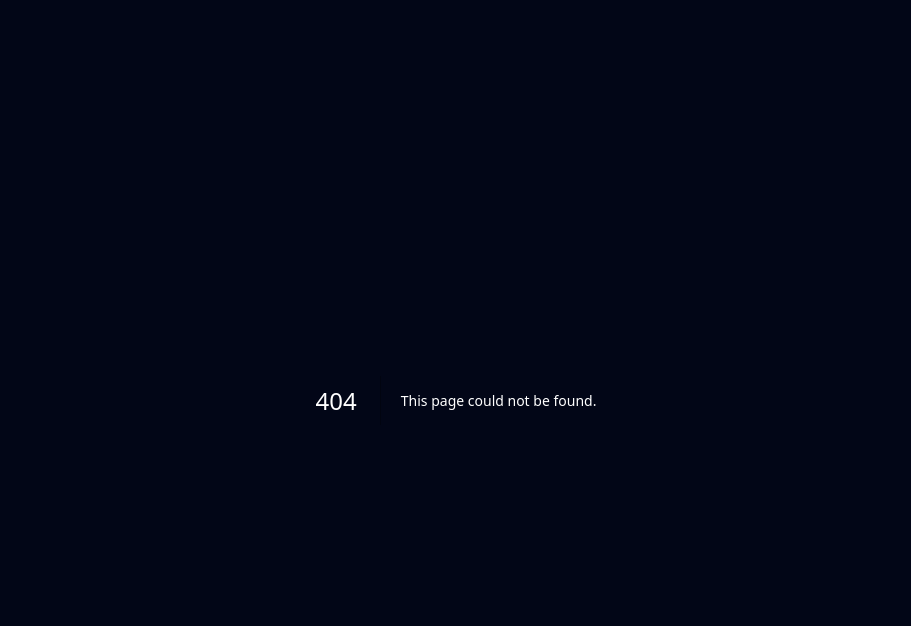
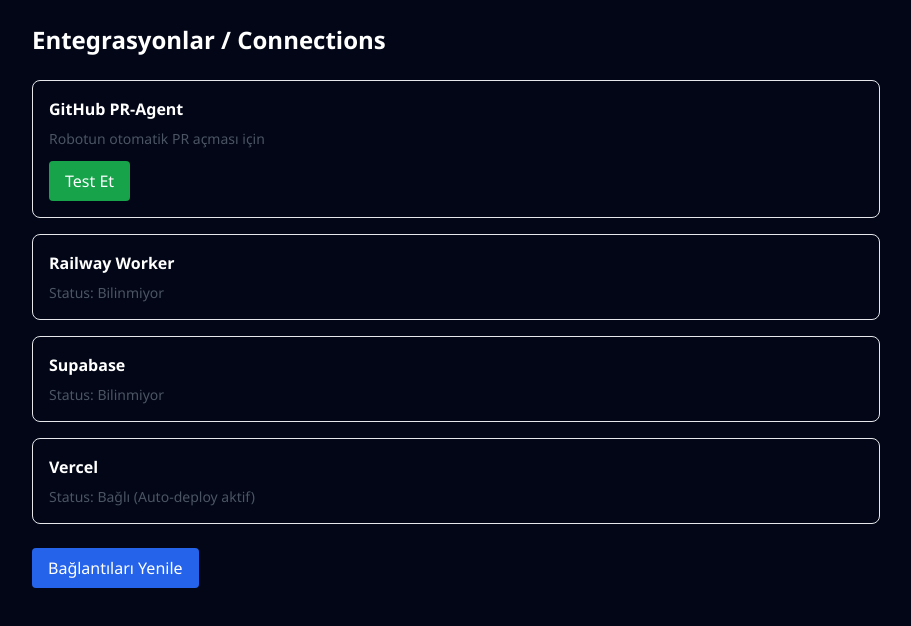
Before and after one commit to serdincaltay-ai/yisa-s-app, a Next.js app: page /connections in a window 1280 px wide. Before the commit this address had no page. Shown: the top 626 px of the page, without its empty margins (184-1095 px from the left). Built offline with nearby package versions, Linux system fonts and the light colour scheme.

Commit message:
Create page.tsx

```diff
--- /dev/null
+++ b/app/connections/page.tsx
@@ -0,0 +1,86 @@
+'use client';
+
+import { useState, useEffect } from 'react';
+
+export default function ConnectionsPage() {
+  const [status, setStatus] = useState<any>(null);
+  const [loading, setLoading] = useState(true);
+
+  useEffect(() => {
+    checkConnections();
+  }, []);
+
+  const checkConnections = async () => {
+    setLoading(true);
+    try {
+      const res = await fetch('/api/health');
+      const data = await res.json();
+      setStatus(data);
+    } catch (e) {
+      setStatus({ error: 'Bağlantı kontrolü başarısız' });
+    }
+    setLoading(false);
+  };
+
+  const testPRAgent = async () => {
+    try {
+      const res = await fetch('/api/pr-agent', {
+        method: 'POST',
+        headers: { 'Content-Type': 'application/json' },
+        body: JSON.stringify({
+          title: 'Test PR - Bağlantı Kontrolü',
+          body: 'Bu PR otomatik olarak oluşturuldu.',
+          files: [{
+            path: 'test-connection.md',
+            content: `# Test\nOluşturulma: ${new Date().toISOString()}`
+          }]
+        })
+      });
+      const data = await res.json();
+      alert(data.pr_url ? `PR Oluşturuldu: ${data.pr_url}` : `Hata: ${data.error}`);
+    } catch (e) {
+      alert('PR Agent testi başarısız');
+    }
+  };
+
+  return (
+    <div className="p-6 max-w-4xl mx-auto">
+      <h1 className="text-2xl font-bold mb-6">Entegrasyonlar / Connections</h1>
+
+      <div className="grid gap-4">
+        <div className="border rounded-lg p-4">
+          <h2 className="font-semibold mb-2">GitHub PR-Agent</h2>
+          <p className="text-sm text-gray-600 mb-3">Robotun otomatik PR açması için</p>
+          <button
+            onClick={testPRAgent}
+            className="bg-green-600 text-white px-4 py-2 rounded hover:bg-green-700"
+          >
+            Test Et
+          </button>
+        </div>
+
+        <div className="border rounded-lg p-4">
+          <h2 className="font-semibold mb-2">Railway Worker</h2>
+          <p className="text-sm text-gray-600">Status: {loading ? 'Kontrol ediliyor...' : (status?.worker || 'Bilinmiyor')}</p>
+        </div>
+
+        <div className="border rounded-lg p-4">
+          <h2 className="font-semibold mb-2">Supabase</h2>
+          <p className="text-sm text-gray-600">Status: {loading ? 'Kontrol ediliyor...' : (status?.supabase || 'Bilinmiyor')}</p>
+        </div>
+
+        <div className="border rounded-lg p-4">
+          <h2 className="font-semibold mb-2">Vercel</h2>
+          <p className="text-sm text-gray-600">Status: Bağlı (Auto-deploy aktif)</p>
+        </div>
+      </div>
+
+      <button
+        onClick={checkConnections}
+        className="mt-6 bg-blue-600 text-white px-4 py-2 rounded hover:bg-blue-700"
+      >
+        Bağlantıları Yenile
+      </button>
+    </div>
+  );
+}
```
